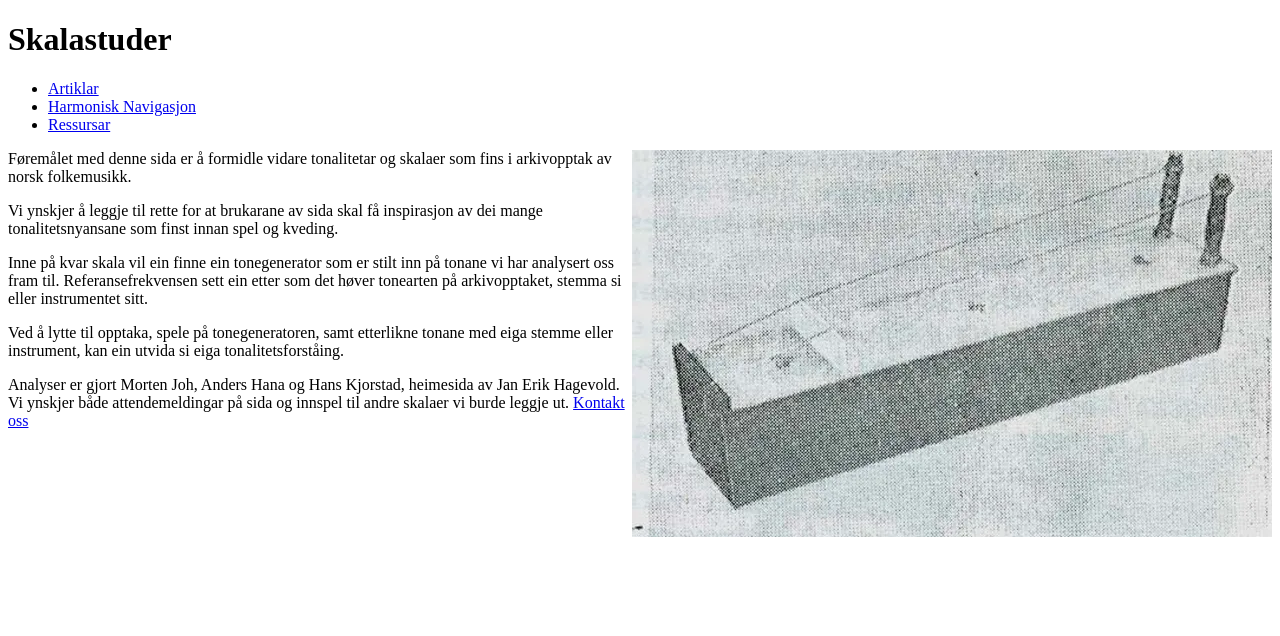
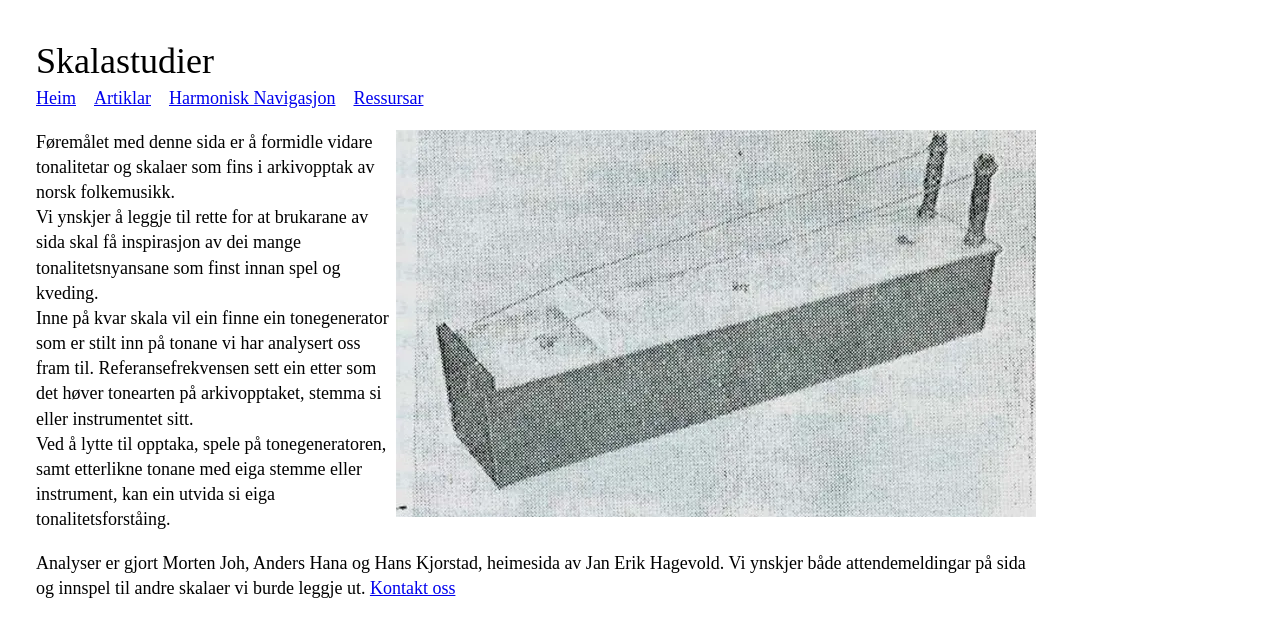
Before and after one commit to hagjan/skalastudier-vanilla, a website with bundled scripts: page public/index.html in a window 1280 px wide. Built offline with nearby package versions, Linux system fonts and the light colour scheme.

Commit message:
Add styles

```diff
--- /dev/null
+++ b/public/components/header.css
@@ -0,0 +1,7 @@
+x-header ul {
+  list-style: none;
+  display: flex;
+  gap: 1rem;
+  padding: 0;
+  margin: 0;
+}
--- /dev/null
+++ b/public/components/header.js
@@ -0,0 +1,32 @@
+
+
+class HeaderComponent extends HTMLElement {
+  connectedCallback() {
+    if (this.querySelector('header')) return
+
+    this.innerHTML = `
+      <header>
+        <h1>Skalastudier</h1>
+        <nav>
+          <ul>
+            <li>
+              <a href="/">Heim</a>
+            </li>
+            <li>
+              <a href="/pages/articles.html">Artiklar</a>
+            </li>
+            <li>
+              <a href="/pages/harmonic-navigation.html">Harmonisk Navigasjon</a>
+            </li>
+            <li>
+              <a href="/pages/resources.html">Ressursar</a>
+            </li>
+          </ul>
+        </nav>
+      </header>
+    `
+  }
+}
+
+export const registerHeaderComponent =
+    () => customElements.define('x-header', HeaderComponent);
--- a/public/index.css
+++ b/public/index.css
@@ -0,0 +1,41 @@
+@import url('./reset.css');
+@import url('./components/header.css');
+
+html {
+  font-size: 18px;
+}
+
+body {
+  margin: 2rem;
+  display: flex;
+  flex-direction: column;
+  gap: 1rem;
+  max-width: 1000px;
+}
+
+h2 {
+  margin-bottom: 1rem;
+}
+
+figure {
+  margin: 1rem 0;
+}
+
+figcaption {
+  font-style: italic;
+  font-size: 0.875rem;
+}
+
+.quote {
+  margin: 2rem;
+}
+
+.quote>blockquote {
+  font-size: 1.275rem;
+  margin: 0;
+  padding: 0;
+}
+
+blockquote {
+  font-style: italic;
+}
--- a/public/index.html
+++ b/public/index.html
@@ -9,22 +9,7 @@
 </head>
 
 <body>
-  <header>
-    <h1>Skalastuder</h1>
-    <nav>
-      <ul>
-        <li>
-          <a href="./pages/articles.html">Artiklar</a>
-        </li>
-        <li>
-          <a href="./pages/harmonic-navigation.html">Harmonisk Navigasjon</a>
-        </li>
-        <li>
-          <a href="./pages/resources.html">Ressursar</a>
-        </li>
-      </ul>
-    </nav>
-  </header>
+  <x-header></x-header>
 
   <main>
     <img src="./assets/eggen-542x328.webp" alt="langeleik" style="display: inline; float: right;">
@@ -53,6 +38,7 @@
     </span>
     <a href="mailto:skalastudier@protonmail.com">Kontakt oss</a>
   </footer>
+  <script type="module" src="index.js"></script>
 </body>
 
 </html>
--- a/public/index.js
+++ b/public/index.js
@@ -1,6 +1,11 @@
+import { registerHeaderComponent } from "./components/header";
+
 const app = () => {
     const template = document.querySelector('template#page');
     if (template) document.body.appendChild(template.content, true);
+
+    registerHeaderComponent()
+
 }
 
 document.addEventListener('DOMContentLoaded', app);
--- /dev/null
+++ b/public/reset.css
@@ -0,0 +1,35 @@
+/* generic minimal CSS reset
+   inspiration: https://www.digitalocean.com/community/tutorials/css-minimal-css-reset */
+
+:root {
+  box-sizing: border-box;
+  line-height: 1.4;
+  /* https://kilianvalkhof.com/2022/css-html/your-css-reset-needs-text-size-adjust-probably/ */
+  -moz-text-size-adjust: none;
+  -webkit-text-size-adjust: none;
+  text-size-adjust: none;
+}
+
+*,
+*:before,
+*:after {
+  box-sizing: inherit;
+}
+
+body,
+h1,
+h2,
+h3,
+h4,
+h5,
+h6,
+p {
+  margin: 0;
+  padding: 0;
+  font-weight: normal;
+}
+
+img {
+  max-width: 100%;
+  height: auto;
+}
```
Also changed, not shown: public/pages/articles.html (+3 -0 lines), public/pages/harmonic-navigation.html (+4 -1 lines), public/pages/resources.html (+3 -0 lines), 1 other file.
